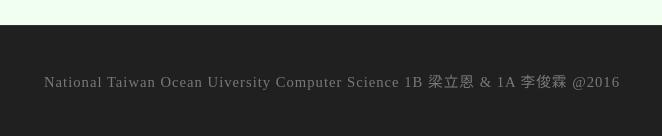
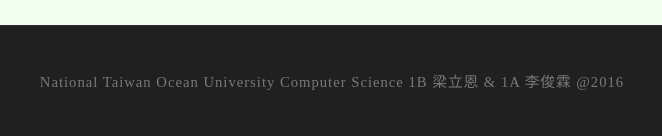
Before and after one commit to zzero0522/zzero0522.github.io, a plain HTML site: page page2.html in a window 1280 px wide. Shown: the part 1638-1774 px from the top of the page, 308-970 px from the left. Drawn offline with Linux system fonts and the light colour scheme.

Commit message:
wrong words

```diff
--- a/page2.html
+++ b/page2.html
@@ -64,7 +64,7 @@
 		</div>
 
 		<div id="copyright" class="container">
-			<p>National Taiwan Ocean Uiversity Computer Science 1B 梁立恩 & 1A 李俊霖 @2016</p>
+			<p>National Taiwan Ocean University Computer Science 1B 梁立恩 & 1A 李俊霖 @2016</p>
 		</div>
 	</body>
 </html>
```
Also changed, not shown: index.html (+1 -1 lines), page1.html (+1 -1 lines), page3.html (+1 -1 lines), page4.html (+1 -1 lines).
